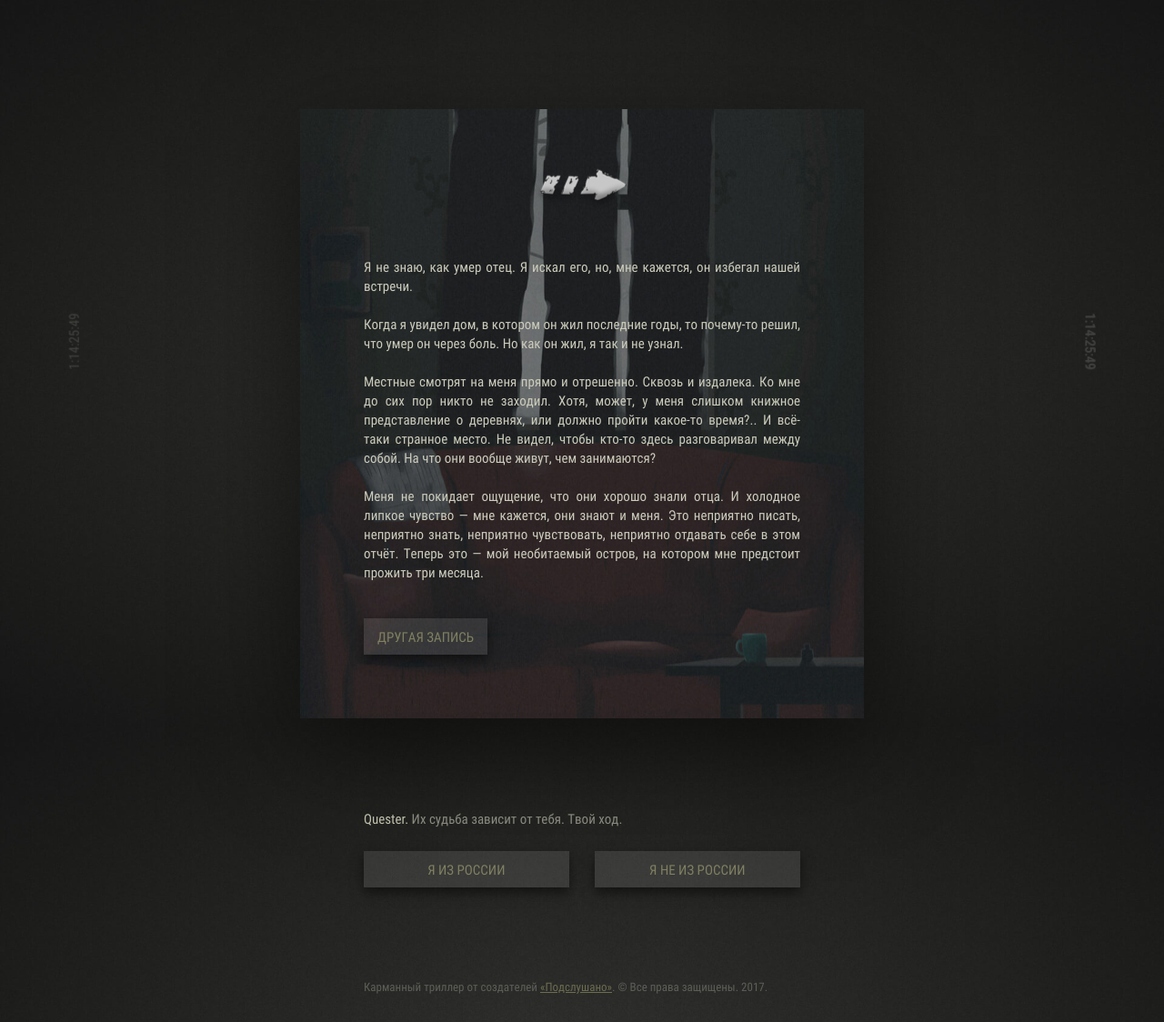
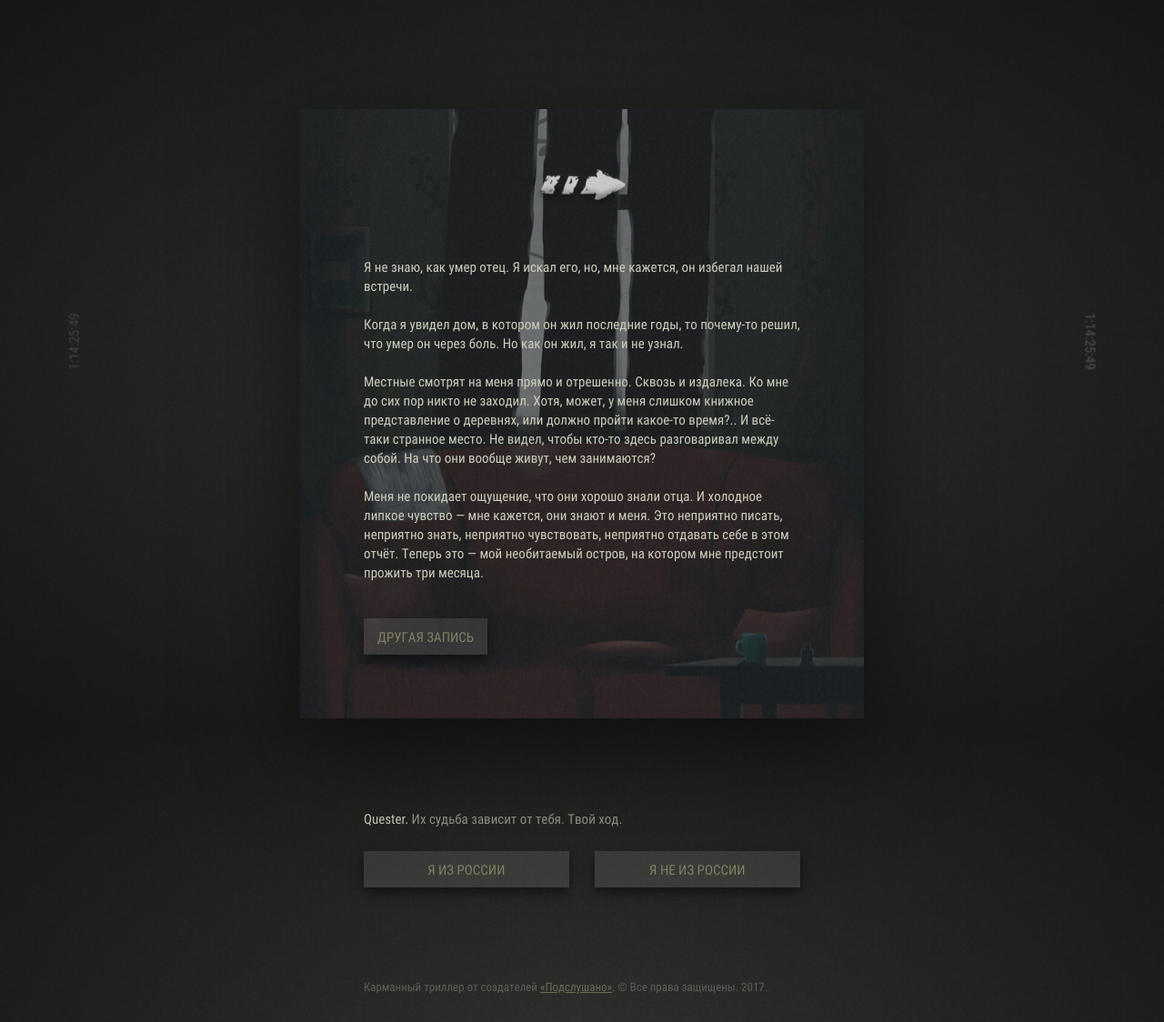
Before and after one commit to luntegg/luntegg.github.io, a PHP site: page / in a window 1280 px wide. Shown: the whole page at 91% size. Run offline with PHP 8.4, Linux system fonts and the light colour scheme.

Commit message:
text align to left

```diff
--- a/css/styles.css
+++ b/css/styles.css
@@ -442,7 +442,7 @@ body {
 
 #story {
     color: #ccccbc;
-    text-align: justify;
+    text-align: left;
 }
 
 .shake {
--- a/index.html
+++ b/index.html
@@ -5,7 +5,7 @@
         <meta name="viewport" content="width=device-width, initial-scale=1">
         <title>Quester</title>
 
-        <link rel="stylesheet" href="css/styles.css?28-9">
+        <link rel="stylesheet" href="css/styles.css?29">
     </head>
 
     <body>
```
